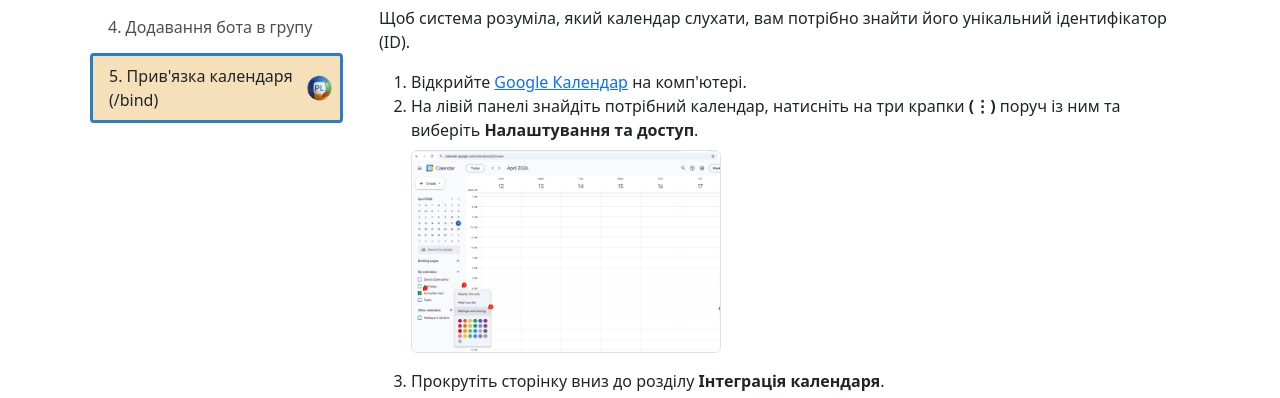
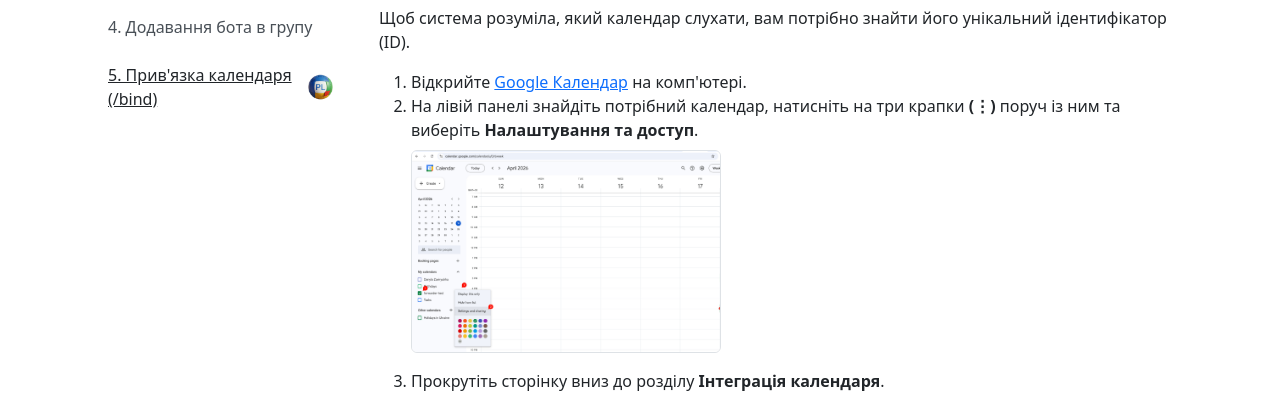
Before and after one commit to logolevel/calendar-forwarder, a website: page documentation.html in a window 1280 px wide. Shown: the part 349-747 px from the top of the page. Drawn offline with nearby package versions, Linux system fonts and the light colour scheme.

Commit message:
change style for active menu element

```diff
--- a/documentation.html
+++ b/documentation.html
@@ -29,9 +29,9 @@
         }
 
         .nav-pills .nav-link.active {
-            background-color: #f5e0ba !important;
+            background-color: transparent !important;
             color: #212529 !important;
-            border: 3px solid #287ec7;
+            text-decoration: underline;
             position: relative;
             padding-right: 2.5rem;
         }
```
